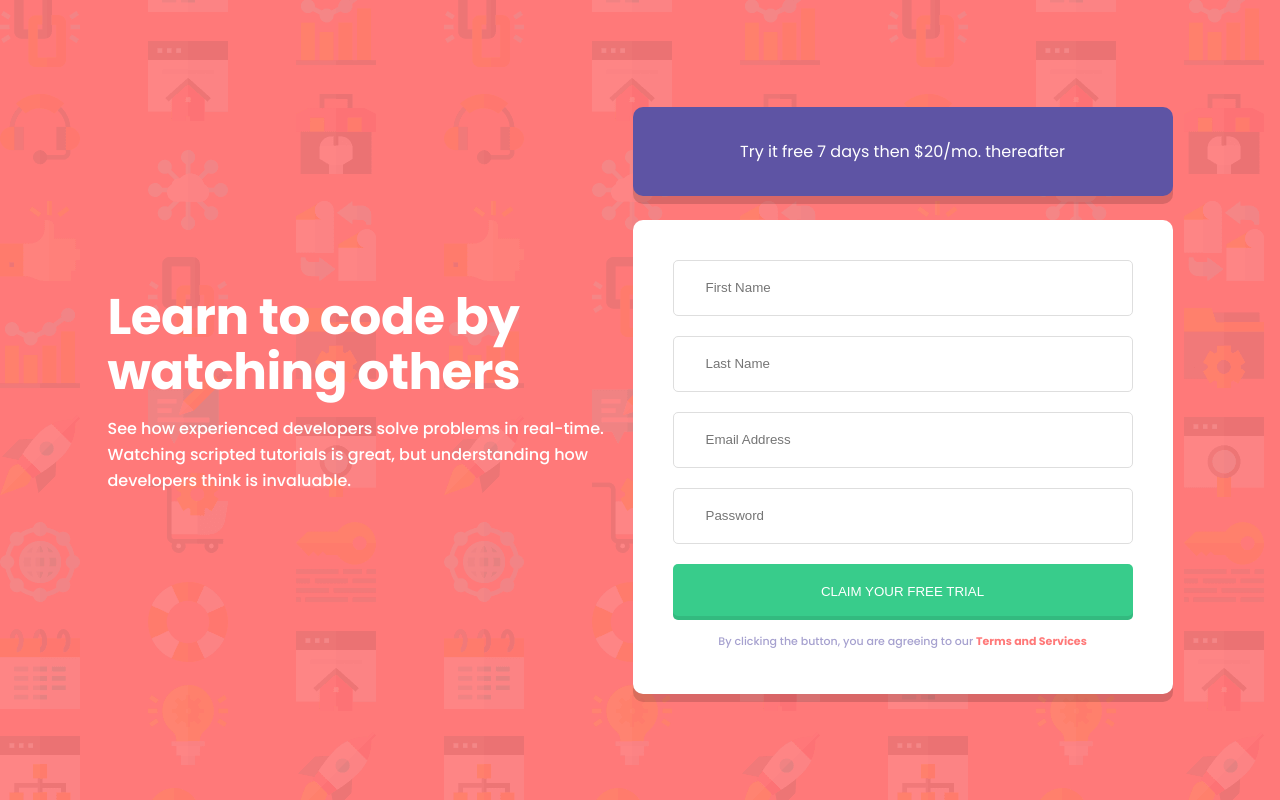
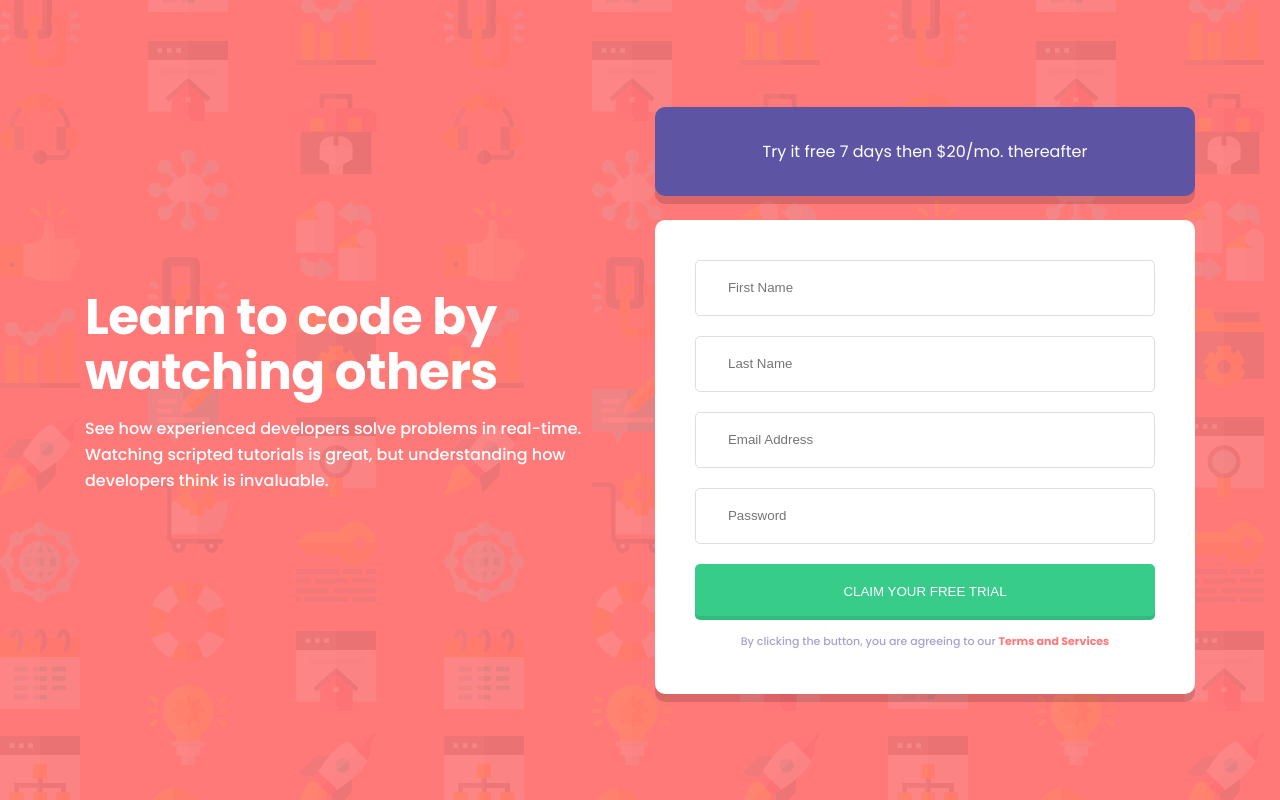
Before and after one commit to Smallz97/sign-up-page, a plain HTML site: page index.html in a window 1280 px wide. Drawn offline with Linux system fonts and the light colour scheme.

Commit message:
updated README file

```diff
--- a/style.css
+++ b/style.css
@@ -157,7 +157,6 @@ button {
     margin: 0;
     display: flex;
     height: 100vh;
-    /* padding: 0 5rem; */
     align-items: center;
     justify-content: center;
   }
@@ -165,8 +164,9 @@ button {
   .text-container {
     margin: 0;
     width: 32.8125rem;
+    text-align: start;
     height: 13.7525rem;
-    text-align: start;
+    margin-right: 2.81rem;
   }
 
   .text-container h1 {
```
Also changed, not shown: 1 other file.
